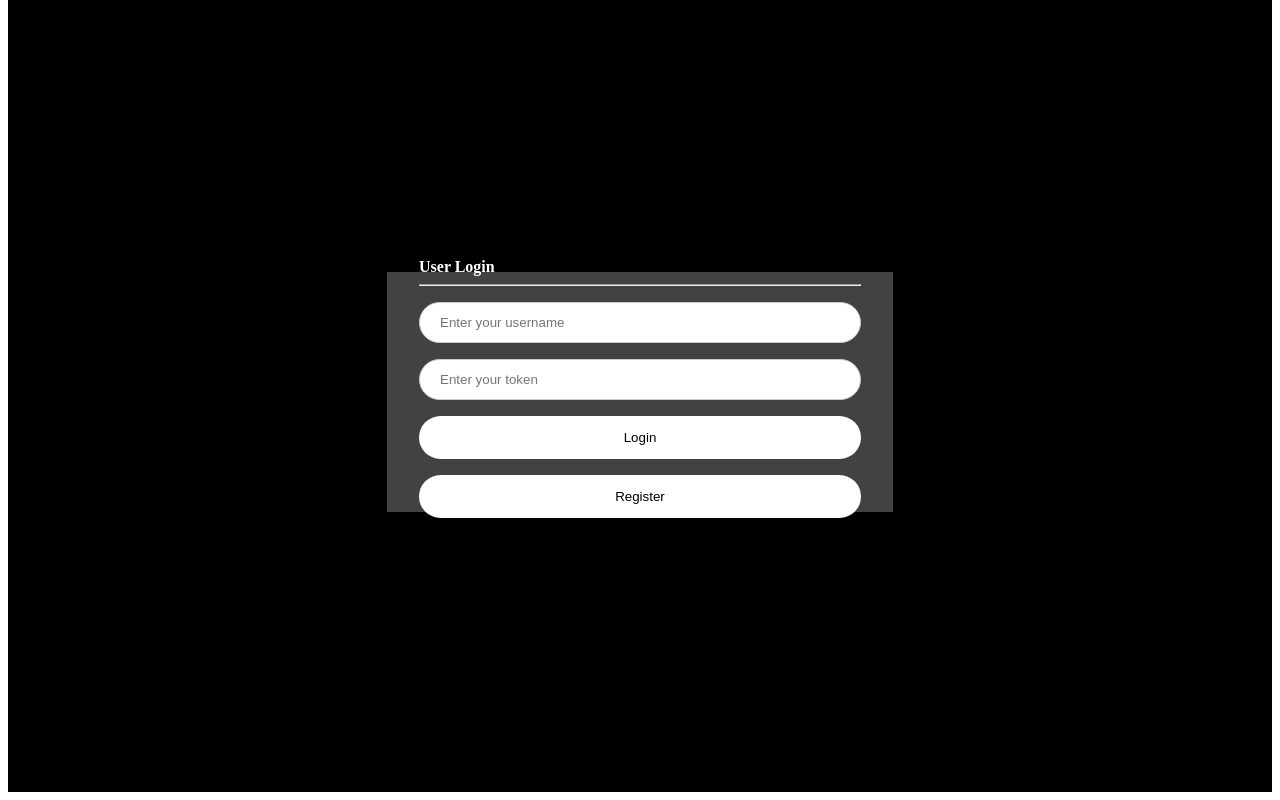
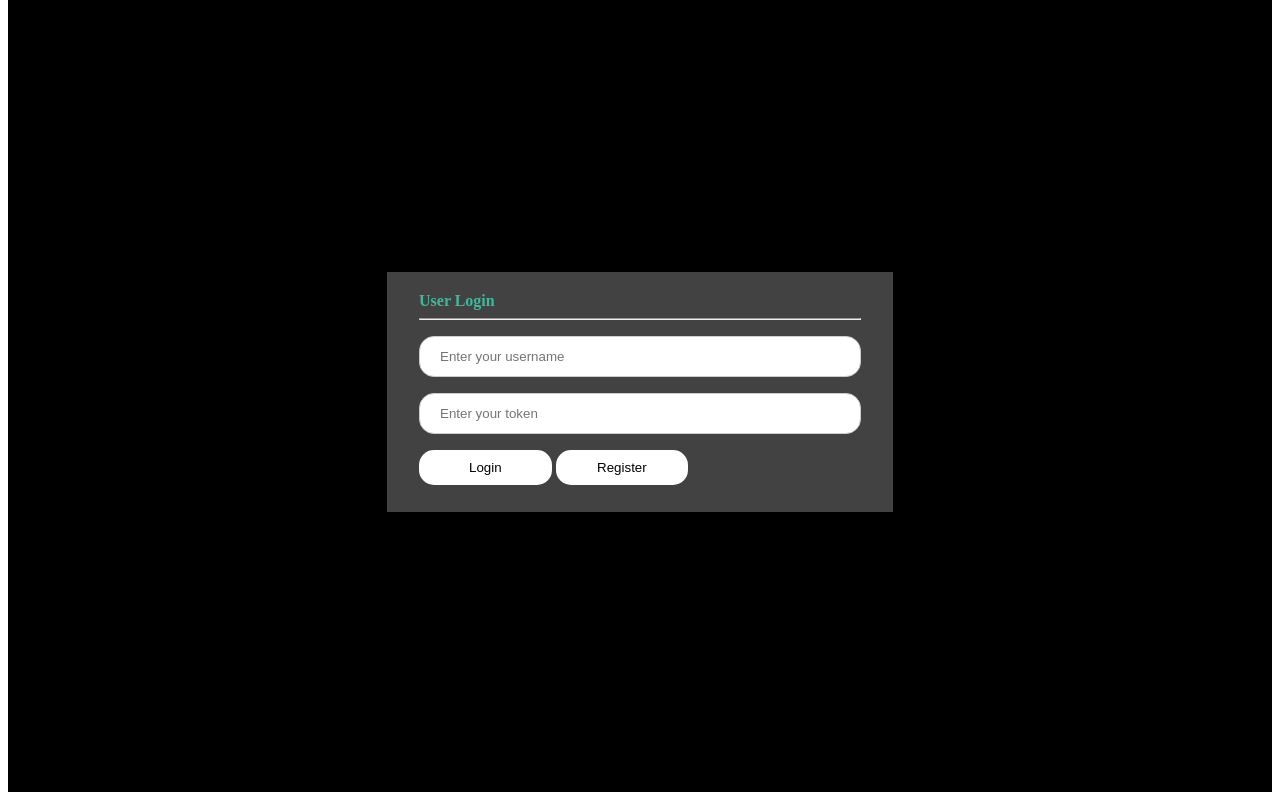
Before and after one commit to BIT-Studio-3/e420-frontend, a SvelteKit app: page /login in a window 1280 px wide. Shown: the part 976-1776 px from the top of the page. Built offline with nearby package versions, Linux system fonts and the light colour scheme.

Commit message:
Changed login header color to green, changed button hover color to green as well

```diff
--- a/src/routes/(signin)/login/+page.svelte
+++ b/src/routes/(signin)/login/+page.svelte
@@ -27,7 +27,7 @@
     </div>
     <div class="login">
       <button class="login-button" on:click={() => checkAgent()}>Login</button>
-      <button class="register-button">Register</button>
+      <button class="register-button">Register </button>
     </div>
     {#if $wrongToken}
       <p class="wrong-token-message">
@@ -39,7 +39,7 @@
 
 <style>
    label {
-    color: white;
+    color: #3BBA9C;
   }
   input[type="text"] {
     width: 100%;
@@ -48,23 +48,25 @@
     display: inline-block;
     border: 1px solid #ccc;
     box-sizing: border-box;
-    border-radius: 25px;
+    border-radius: 15px;
   }
   button {
     background-color: white;
     color: black;
-    padding: 14px 20px;
+    padding: 10px 20px;
     margin: 8px 0;
     border: none;
   /*displays a pointer cursor only when hovering over the
   button helps to show the user that they are in fact on the interactive button*/
     cursor: pointer;
-    width: 100%;
-    border-radius: 25px;
+    width: 30%;
+    border-radius: 15px;
   }
 
   /* hover effect for button */
   button:hover {
     opacity: 0.8;
+    background-color: #3BBA9C;
   }
+
 </style>
```
